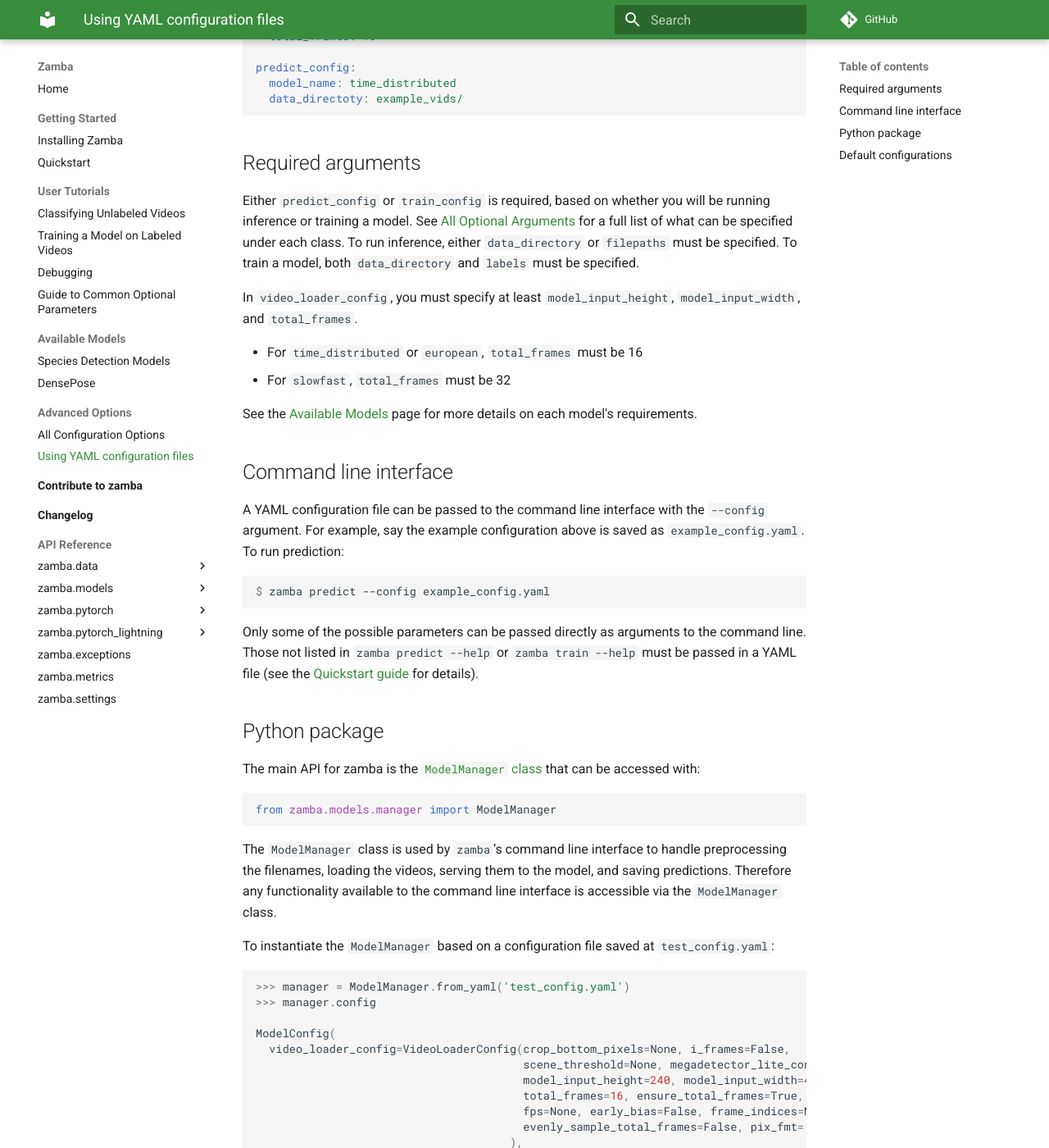
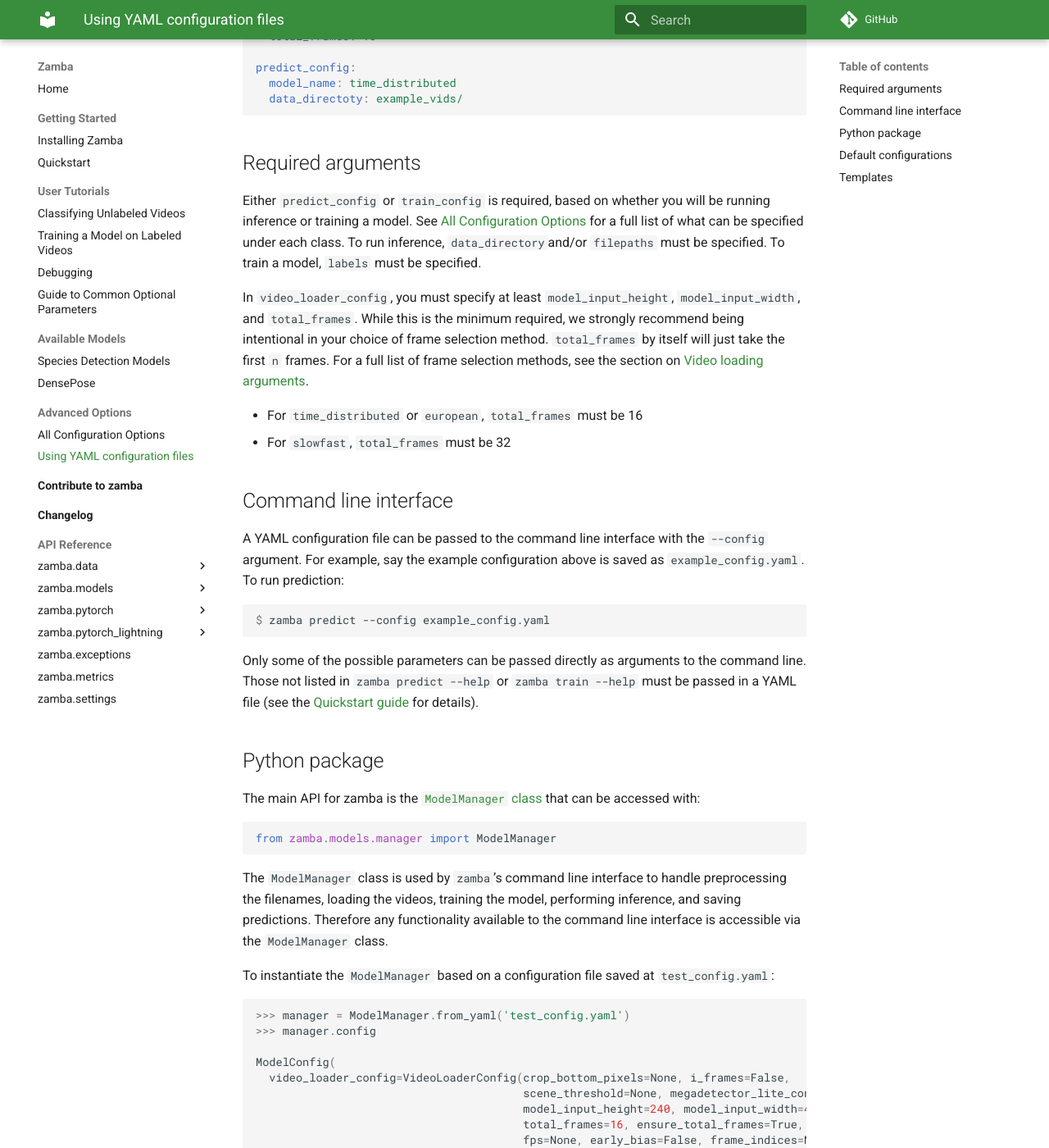
Before and after one commit to drivendataorg/zamba, an MkDocs documentation site: the page built from docs/docs/yaml-config.md, in a window 1280 px wide and 1400 px high, scrolled down 800 px. Shown: the whole window at 82% size. Built offline with MkDocs 1.6.1 and Material for MkDocs 9.7.7, drawn with Linux system fonts in a browser that asks for light colours; comment, search, counter and statistics services are not loaded; the version menu is left out; some of the changed text lies outside the part shown.

Commit message:
add template section

````diff
--- a/docs/docs/yaml-config.md
+++ b/docs/docs/yaml-config.md
@@ -12,15 +12,15 @@
   total_frames: 16
   # other video loading parameters
 
-predict_config:
-  model_name: time_distributed
-  data_directoty: example_vids/
-  # other training parameters, eg. batch_size
-
 train_config:
   model_name: time_distributed
   data_directory: example_vids/
   labels: example_labels.csv
+  # other training parameters, eg. batch_size
+
+predict_config:
+  model_name: time_distributed
+  data_directoty: example_vids/
   # other training parameters, eg. batch_size
 ```
 
@@ -39,14 +39,12 @@
 
 ## Required arguments
 
-Either `predict_config` or `train_config` is required, based on whether you will be running inference or training a model. See [All Optional Arguments](configurations.md) for a full list of what can be specified under each class. To run inference, either `data_directory` or `filepaths` must be specified. To train a model, both `data_directory` and `labels` must be specified.
+Either `predict_config` or `train_config` is required, based on whether you will be running inference or training a model. See [All Configuration Options](configurations.md) for a full list of what can be specified under each class. To run inference, `data_directory`and/or `filepaths` must be specified. To train a model, `labels` must be specified.
 
-In `video_loader_config`, you must specify at least `model_input_height`, `model_input_width`, and `total_frames`.
+In `video_loader_config`, you must specify at least `model_input_height`, `model_input_width`, and `total_frames`. While this is the minimum required, we strongly recommend being intentional in your choice of frame selection method. `total_frames` by itself will just take the first `n` frames. For a full list of frame selection methods, see the section on [Video loading arguments](configurations.md#video-loading-arguments).
 
 * For `time_distributed` or `european`, `total_frames` must be 16
 * For `slowfast`, `total_frames` must be 32
-
-See the [Available Models](models/index.md) page for more details on each model's requirements.
 
 ## Command line interface
 
@@ -66,7 +64,7 @@
 from zamba.models.manager import ModelManager
 ```
 
-The `ModelManager` class is used by `zamba`’s command line interface to handle preprocessing the filenames, loading the videos, serving them to the model, and saving predictions. Therefore any functionality available to the command line interface is accessible via the `ModelManager` class.
+The `ModelManager` class is used by `zamba`’s command line interface to handle preprocessing the filenames, loading the videos, training the model, performing inference, and saving predictions. Therefore any functionality available to the command line interface is accessible via the `ModelManager` class.
 
 To instantiate the `ModelManager` based on a configuration file saved at `test_config.yaml`:
 ```python
@@ -195,3 +192,7 @@
     video_loader_config=video_loader_config,
 )
 ```
+
+## Templates
+
+To make modifying existing mod easier, we've set up the official models as templates in the [`templates` folder](https://github.com/drivendataorg/zamba/tree/master/templates). Just fill in your data directory and labels, make any desired tweaks to the model config, and then kick off some [training](train_tutorial.md). Happy modeling!
````
Also changed, not shown: other parts of docs/docs/yaml-config.md (+12 -13 lines).
